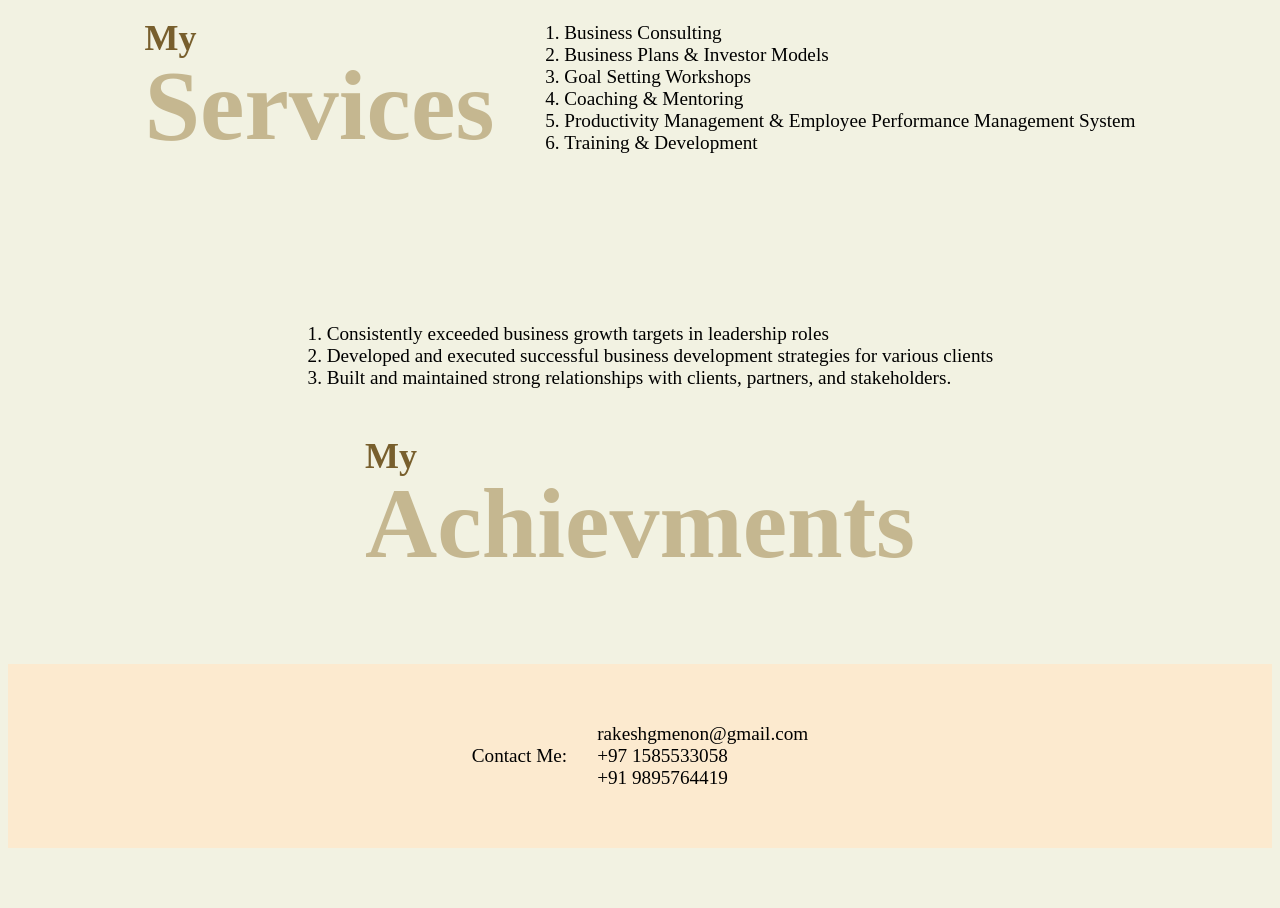
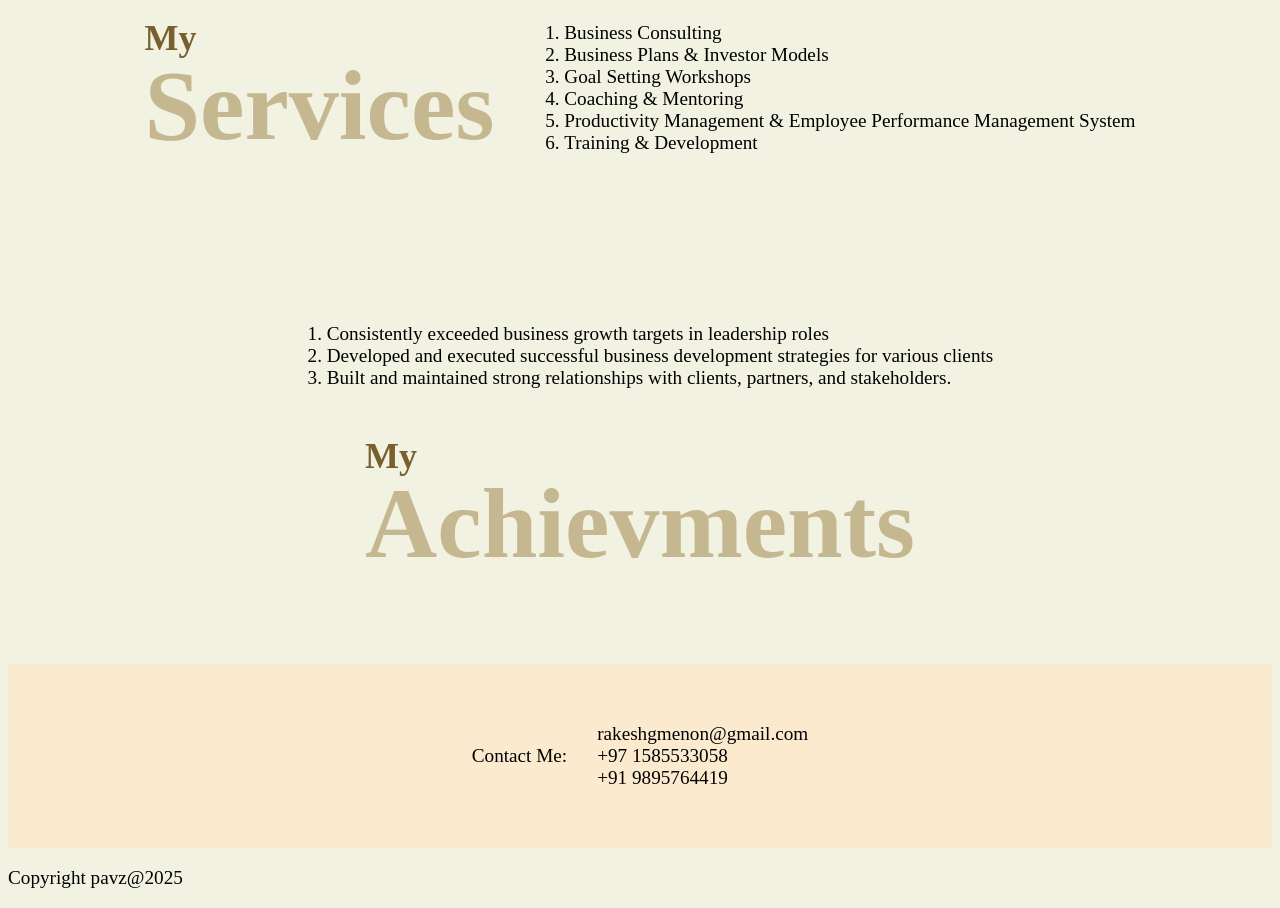
Before and after one commit to pavzcom/Rakesh-portfolio, a plain HTML site: page index.html in a window 1280 px wide. Shown: the part 2685-3593 px from the top of the page. Before the commit the page ends 3541 px from the top, so only its background shows below. Drawn offline with Linux system fonts and the light colour scheme.

Commit message:
Update index.html

```diff
--- a/index.html
+++ b/index.html
@@ -154,5 +154,7 @@
       <p>rakeshgmenon@gmail.com<br>+97 1585533058<br>+91 9895764419</p>
     </div>
   </footer>
+
+  <p>Copyright pavz@2025</p>
 </body>
 </html>
```
